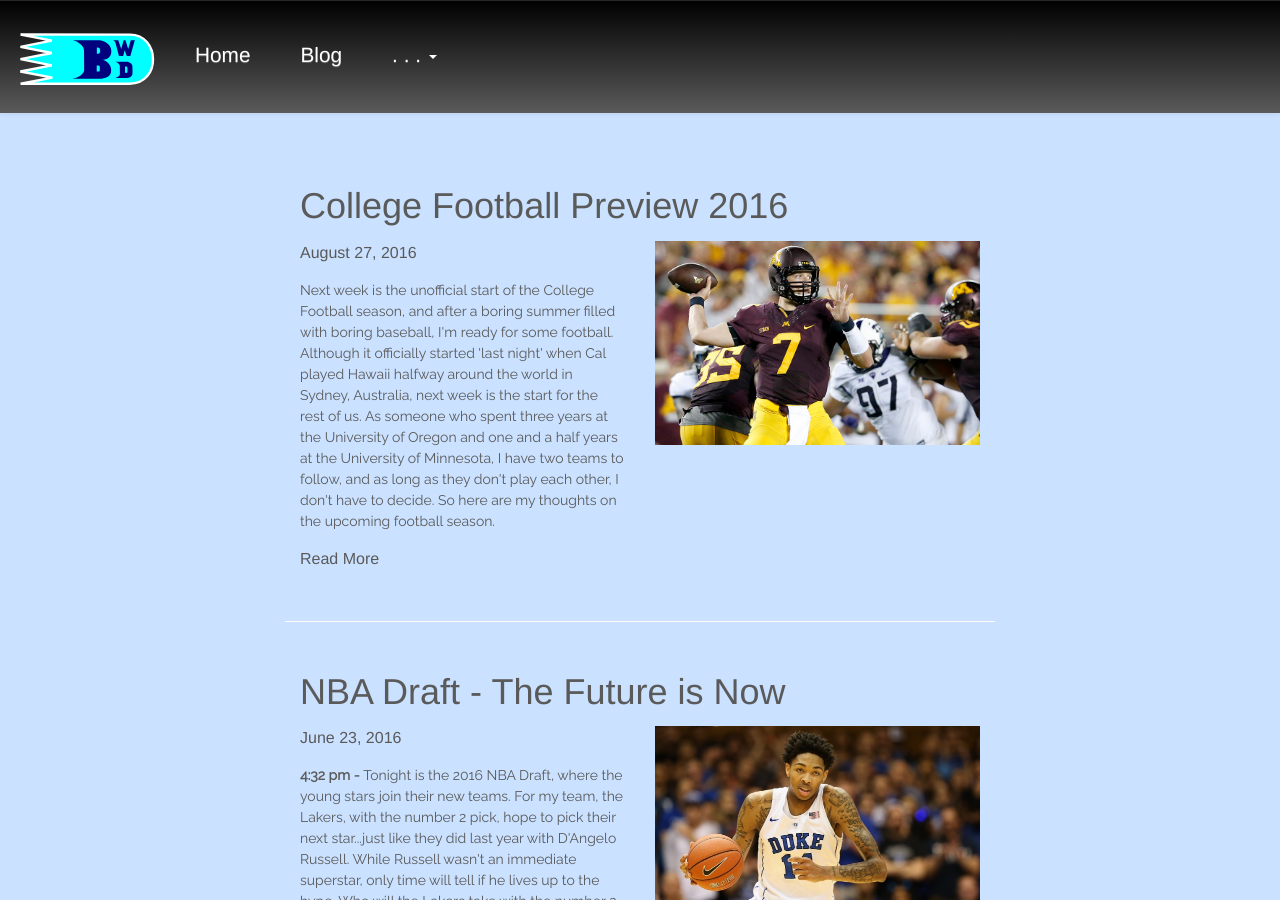
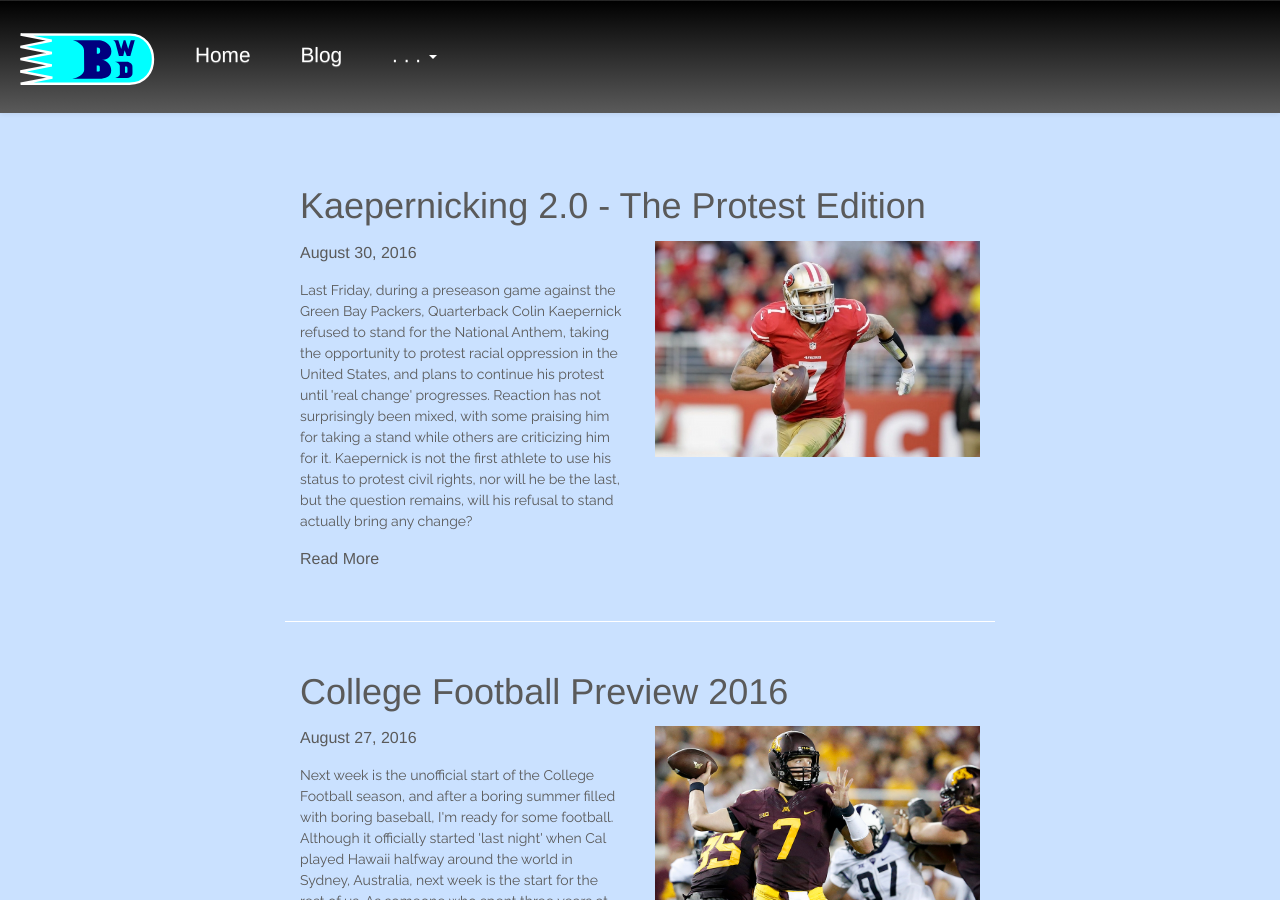
Before and after one commit to adambodie/Adams-Blog, a Jekyll site: the page built from blog/sports/index.html, in a window 1280 px wide and 900 px high. Built offline with Jekyll 4.4.1, drawn with Linux system fonts in a browser that asks for light colours; nearby versions of some CDN libraries.

Commit message:
Added new blog post

```diff
--- a/blog/sports/index.html
+++ b/blog/sports/index.html
@@ -3,6 +3,18 @@ layout: default
 ---
 <article class="post">
 
+  <h1>Kaepernicking 2.0 - The Protest Edition</h1>
+	<div class="row">
+  <div class="col-md-6">
+  <p class="author">
+  	<span class="date">August 30, 2016</span></p>
+  <p class="intro">Last Friday, during a preseason game against the Green Bay Packers, Quarterback Colin Kaepernick refused to stand for the National Anthem, taking the opportunity to protest racial oppression in the United States, and plans to continue his protest until 'real change' progresses.  Reaction has not surprisingly been mixed, with some praising him for taking a stand while others are criticizing him for it.  Kaepernick is not the first athlete to use his status to protest civil rights, nor will he be the last, but the question remains, will his refusal to stand actually bring any change?</p>
+  <a href="/blog/sports/2016/08/30/kaepernicking" class="read-more">Read More</a>
+	</div>
+	<div class="col-md-6">
+  <img src="/img/kaepernick.jpg" alt="Colin Kaepernick" class="img-responsive">
+  </div>
+  </div>
 
 <h1>College Football Preview 2016</h1>
 	<div class="row">
```
Also changed, not shown: _posts/2016-08-30-kaepernicking.markdown (added, +30 -0 lines), img/kaepernick.jpg (added), img/salute.jpg (added), 12 other files.
